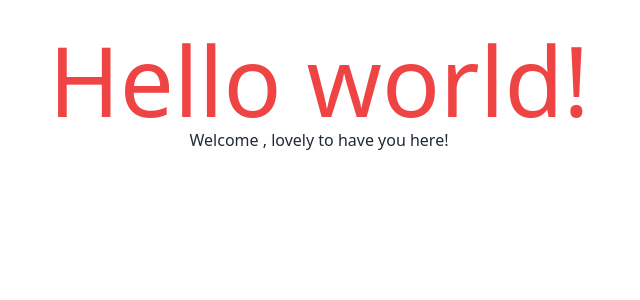
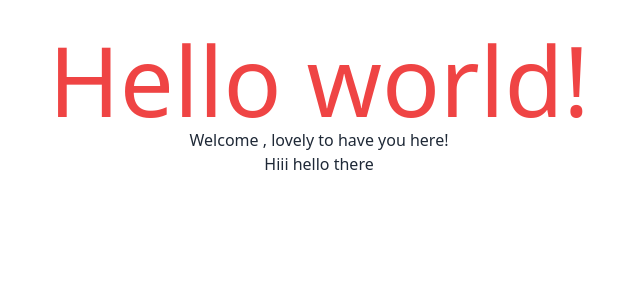
Before and after one commit to iyifr/kimblu-chat, a React (Vite) app in the folder client/: page / in a window 1280 px wide. Shown: the top 300 px of the page, without its empty margins (321-961 px from the left). Built offline with nearby package versions, Linux system fonts and the light colour scheme.

Commit message:
client file structure

```diff
--- a/client/src/App.tsx
+++ b/client/src/App.tsx
@@ -6,6 +6,7 @@ function App() {
 		<>
 			<p className="text-red-500 text-8xl"> Hello world! </p>
 			<p>Welcome , lovely to have you here!</p>
+			<p>Hiii hello there</p>
 		</>
 	)
 }
```
Also changed, not shown: client/src/components/containers/Auth/index.login.ts (added), client/src/components/containers/Auth/index.signup.ts (added).
